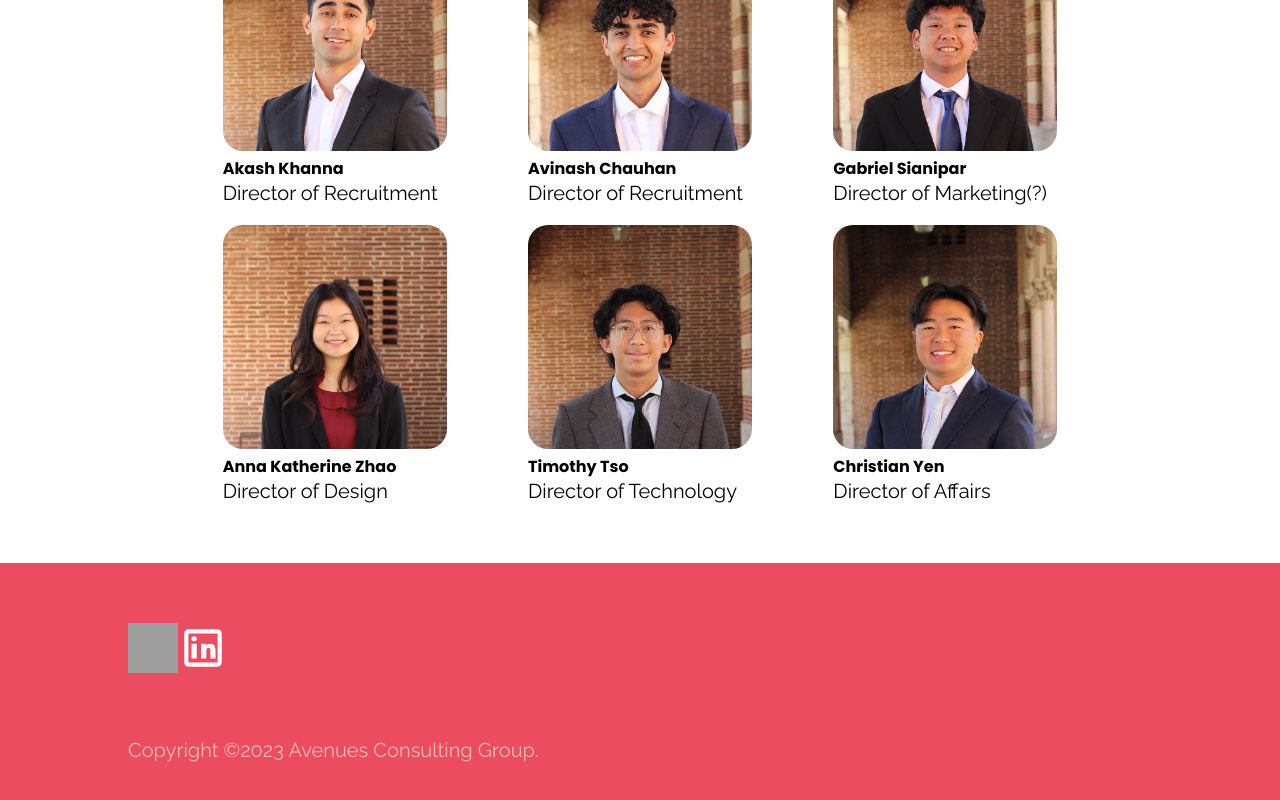
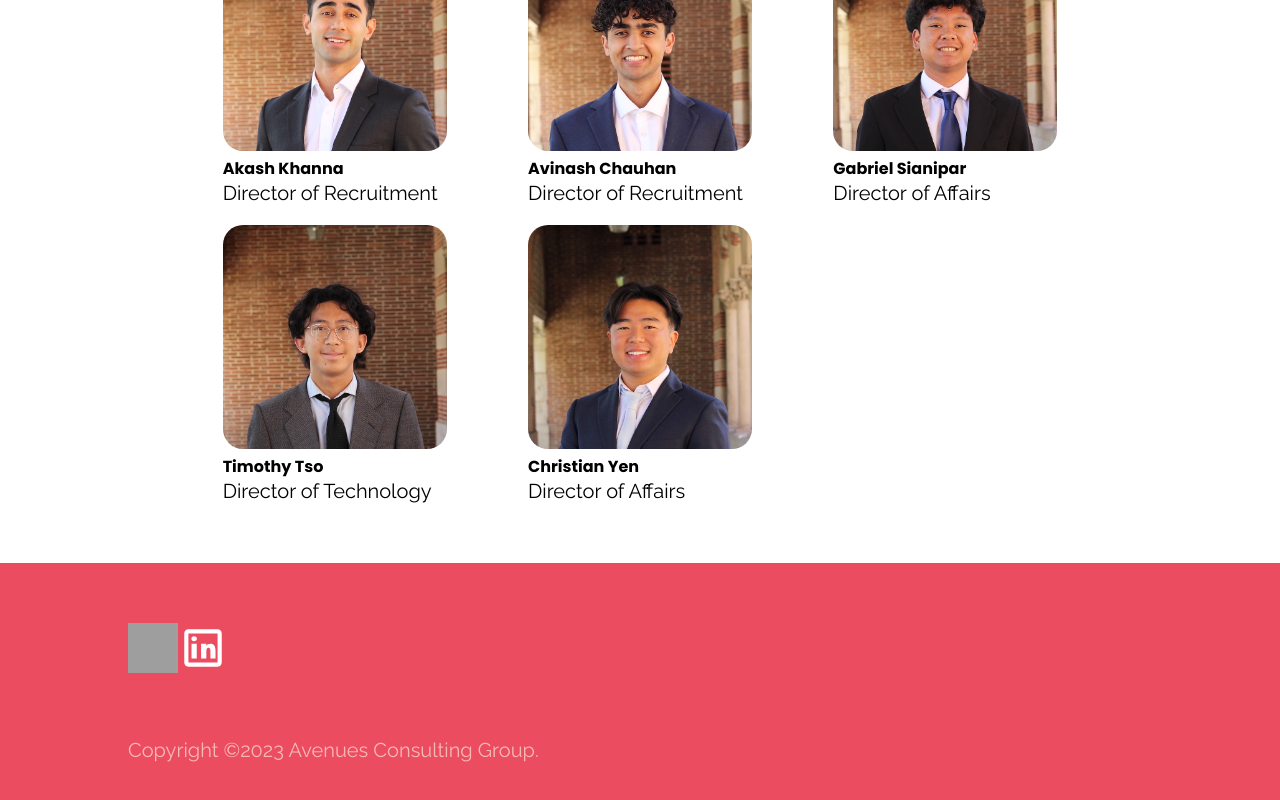
Before and after one commit to uscavenues/site, a Next.js app: page /our-team in a window 1280 px wide. Shown: the part 1926-2726 px from the top of the page. Built offline with nearby package versions, Linux system fonts and the light colour scheme; grey boxes are pictures that could not be loaded.

Commit message:
feat: update team list and link navbar

```diff
--- a/app/Navbar.tsx
+++ b/app/Navbar.tsx
@@ -6,12 +6,14 @@ export default function Navbar() {
   return (
     <nav className={styles.navbar}>
       <div className={styles.logo}>
+        <Link href="/">
           <Image
             src="/images/logo.png"
             height={100}
             width={100}
             alt="Avenues Consulting Logo"
           />
+        </Link>
       </div>
       <div className={styles.menuLinks}>
         {/* <div className={styles.linkItem}> */}
--- a/app/our-team/TeamList.tsx
+++ b/app/our-team/TeamList.tsx
@@ -66,16 +66,10 @@ const membersList = [
   {
     id: 8,
     name: "Gabriel Sianipar",
-    role: "Director of Marketing(?)",
+    role: "Director of Affairs",
     img: gabeImg,
   },
-  {
-    id: 9,
-    name: "Anna Katherine Zhao",
-    role: "Director of Design",
-    img: annaImg,
-  },
-  {
+    {
     id: 10,
     name: "Timothy Tso",
     role: "Director of Technology",
```
Lines whose indentation alone changed are shown as unchanged.
